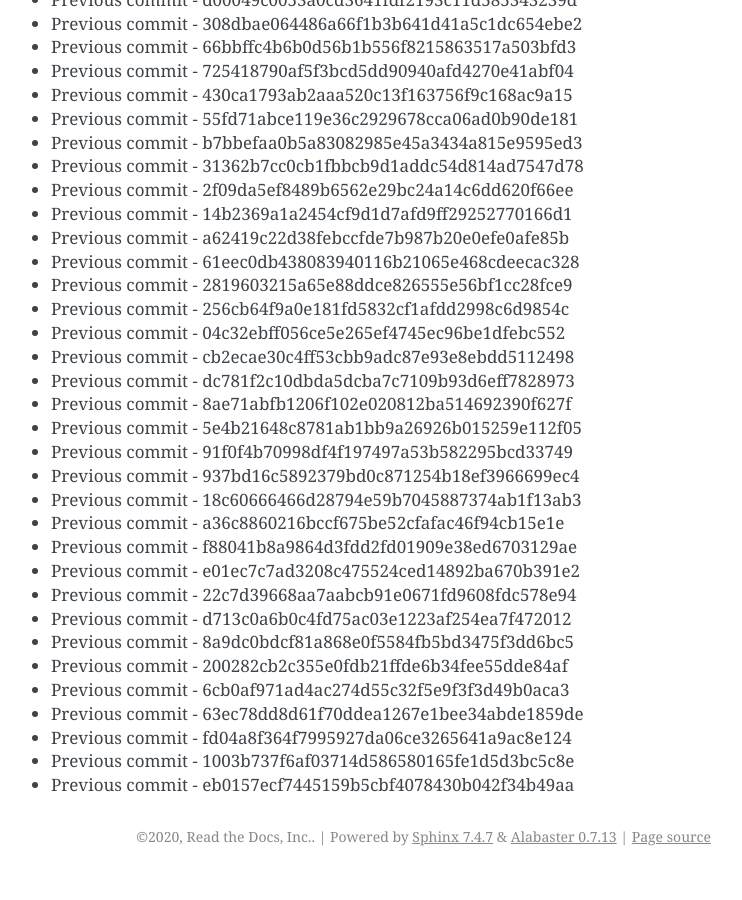
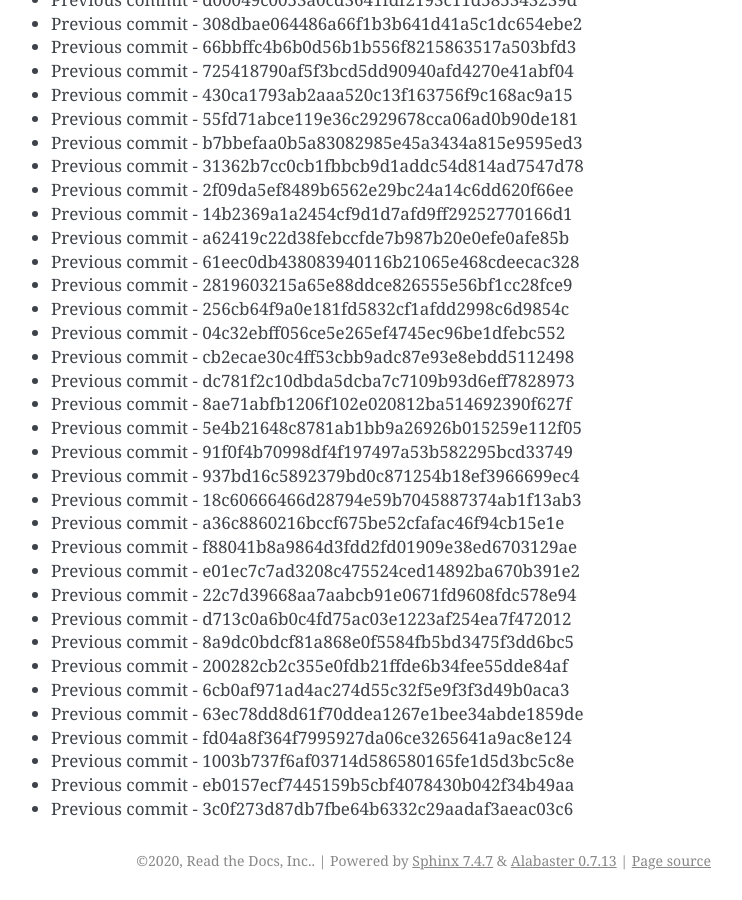
Before and after one commit to readthedocs/rtd-git-stresstest, a Sphinx documentation site: the page built from docs/updates.rst, in a window 1280 px wide and 900 px high, scrolled down 100317 px. Shown: the whole window, without its empty margins (399-1141 px from the left). Built offline with Sphinx 7.4.7, drawn with Linux system fonts in a browser that asks for light colours; before the commit the page ends 101193 px from its top, so only the background shows below that.

Commit message:
Generating commit from previous: 3c0f273d87db7fbe64b6332c29aadaf3aeac03c6

```diff
--- a/docs/updates.rst
+++ b/docs/updates.rst
@@ -4247,3 +4247,4 @@ It can be tested for any performance characteristics.
 * Previous commit - fd04a8f364f7995927da06ce3265641a9ac8e124
 * Previous commit - 1003b737f6af03714d586580165fe1d5d3bc5c8e
 * Previous commit - eb0157ecf7445159b5cbf4078430b042f34b49aa
+* Previous commit - 3c0f273d87db7fbe64b6332c29aadaf3aeac03c6
```
